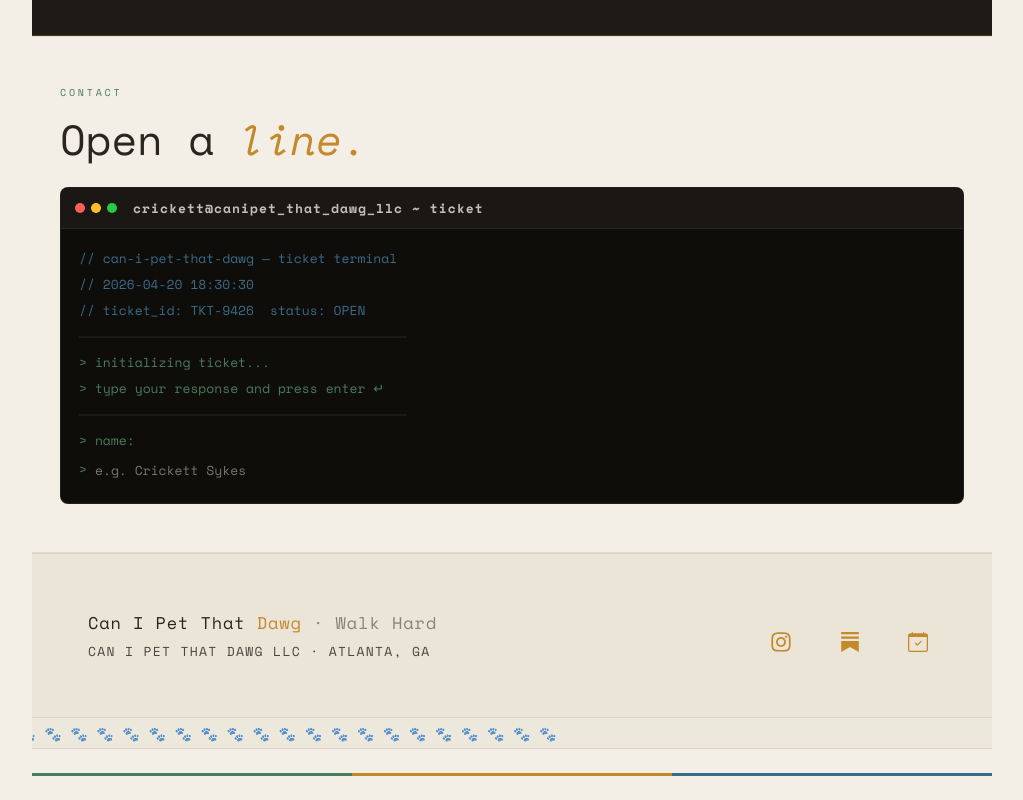
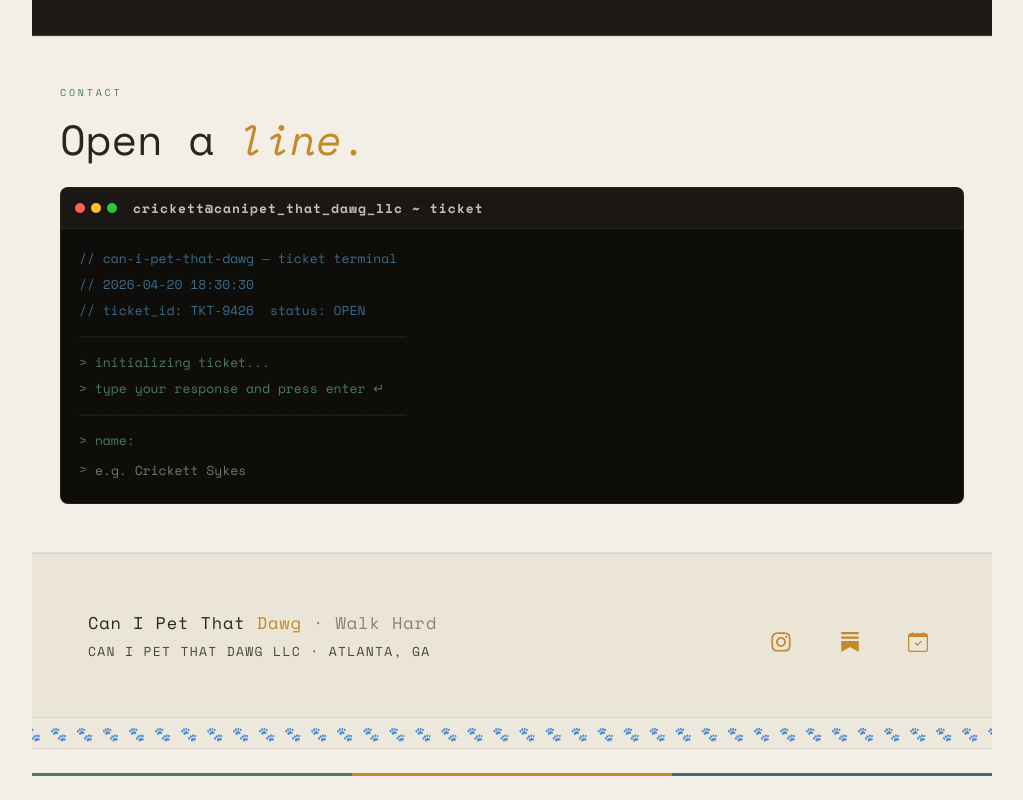
Before and after one commit to darkhorsedevloper/canipetthatdawg, a React (Vite) app: page / in a window 1280 px wide. Shown: the part 4304-5104 px from the top of the page, without its empty margins (128-1151 px from the left). Built offline with nearby package versions, Linux system fonts and the light colour scheme.

Commit message:
Fix paw trail — triple track width, faster speed, correct loop offset
Tripled the paw string so -33.333% translateX (not -50%) always has
enough content to fill any viewport width without gaps or early stops.
Sped up from 22s to 14s.

Co-Authored-By: Claude Sonnet 4.6 <noreply@anthropic.com>

```diff
--- a/src/components/PawTrail.jsx
+++ b/src/components/PawTrail.jsx
@@ -1,5 +1,6 @@
-const PAWS = '🐾  🐾  🐾  🐾  🐾  🐾  🐾  🐾  🐾  🐾  🐾  🐾  '
-const track = PAWS + PAWS
+const SEGMENT = '🐾  🐾  🐾  🐾  🐾  🐾  🐾  🐾  🐾  🐾  🐾  🐾  🐾  🐾  🐾  🐾  🐾  🐾  🐾  🐾  '
+// Triple so the visible window is always filled and -33.333% loops seamlessly
+const track = SEGMENT + SEGMENT + SEGMENT
 
 export default function PawTrail() {
   return (
@@ -18,7 +19,7 @@ export default function PawTrail() {
         fontSize: 14,
         color: 'var(--orange)',
         opacity: 0.7,
-        animation: 'pawScroll 22s linear infinite',
+        animation: 'pawScroll 14s linear infinite',
         willChange: 'transform',
       }}>
         {track}
@@ -27,7 +28,7 @@ export default function PawTrail() {
       <style>{`
         @keyframes pawScroll {
           from { transform: translateX(0); }
-          to   { transform: translateX(-50%); }
+          to   { transform: translateX(-33.333%); }
         }
       `}</style>
     </div>
```
